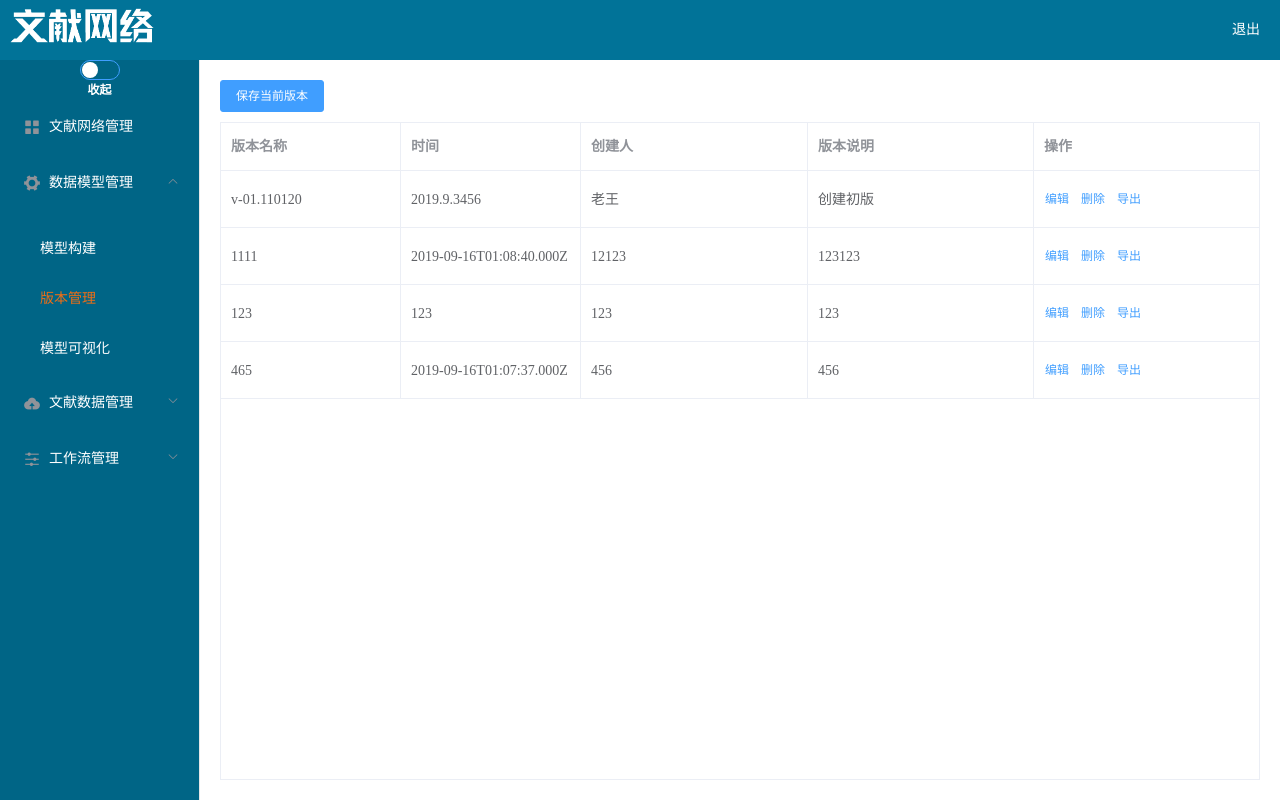
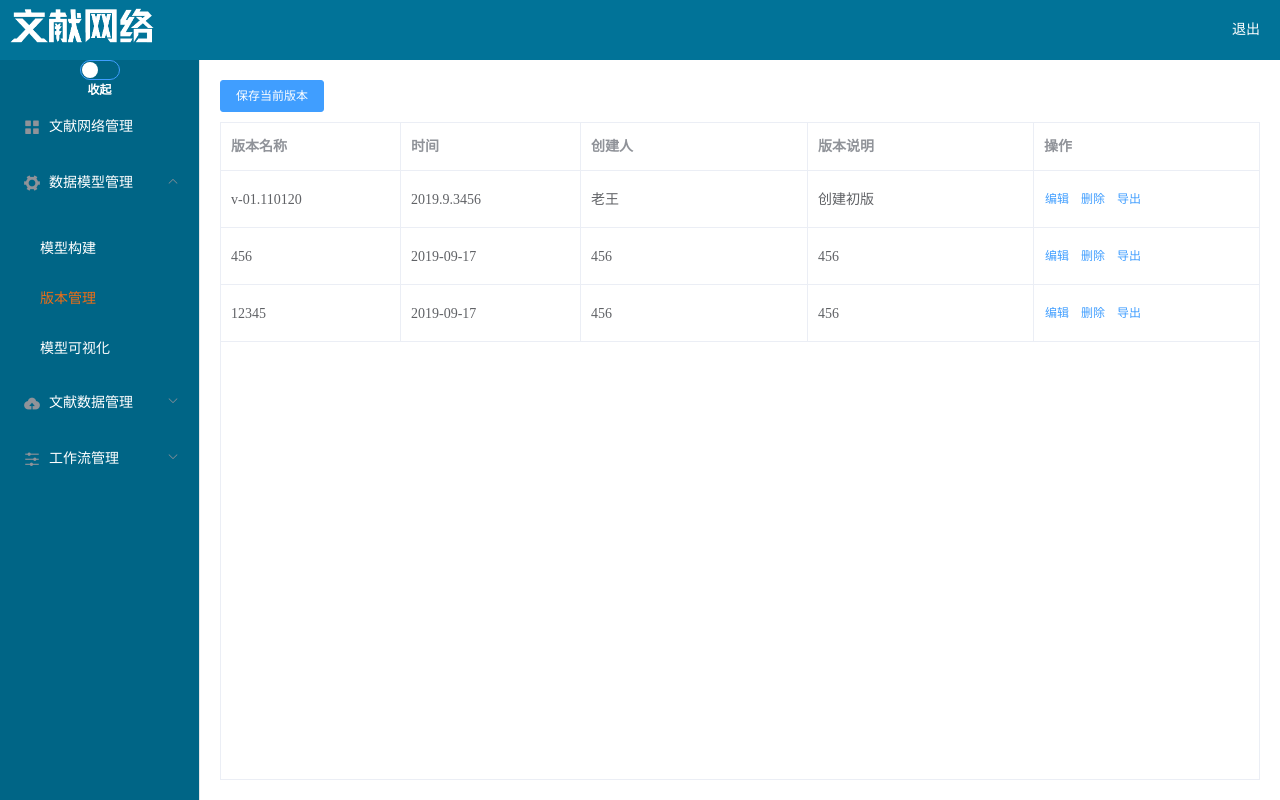
Before and after one commit to xiaobao999/netBack111, a Vue app: page /version in a window 1280 px wide. Built offline with nearby package versions, Linux system fonts and the light colour scheme; data requests are answered from the project's data file; sample sign-in values are in the browser's storage.

Commit message:
修改时间格式和时间对话框样式

```diff
--- a/db.json
+++ b/db.json
@@ -38,6 +38,20 @@
       "atlastime": "2019-09-16T03:51:14.000Z",
       "atlasfield": "1111111",
       "id": 15
+    },
+    {
+      "atlasname": "465",
+      "atlasfounder": "456",
+      "atlastime": "2019-09-17 10:06:02",
+      "atlasfield": "456",
+      "id": 16
+    },
+    {
+      "atlasname": "456",
+      "atlasfounder": "456",
+      "atlastime": "2019-09-17 10:06:16",
+      "atlasfield": "45645",
+      "id": 17
     }
   ],
   "tree_author": [
@@ -376,26 +390,18 @@
       "explain": "创建初版"
     },
     {
-      "name": "1111",
-      "date": "2019-09-16T01:08:40.000Z",
-      "person": "12123",
-      "explain": "123123",
-      "id": 2,
-      "date1": "2019-09-16T01:05:50.000Z"
+      "name": "456",
+      "date": "2019-09-17",
+      "person": "456",
+      "explain": "456",
+      "id": 6
     },
     {
-      "name": "123",
-      "date": "123",
-      "person": "123",
-      "explain": "123",
-      "id": 3
-    },
-    {
-      "name": "465",
-      "date": "2019-09-16T01:07:37.000Z",
+      "name": "12345",
+      "date": "2019-09-17",
       "person": "456",
       "explain": "456",
-      "id": 4
+      "id": 7
     }
   ],
   "progress": [
@@ -422,14 +428,6 @@
       "state": "完成",
       "mechanism": "北京大学",
       "startup": false
-    },
-    {
-      "date": "52156321258",
-      "mechanism": "北京大学",
-      "name": 0,
-      "startup": true,
-      "state": "启动",
-      "id": 4
     }
   ],
   "progresslog": [
--- a/src/components/netment.vue
+++ b/src/components/netment.vue
@@ -35,7 +35,13 @@
           <el-input v-model="form.atlasfounder" autocomplete="off"></el-input>
         </el-form-item>
         <el-form-item label="创建时间：" :label-width="formLabelWidth">
-          <el-date-picker v-model="form.atlastime" type="datetime" placeholder="请选择时间"></el-date-picker>
+          <el-date-picker
+            v-model="form.atlastime"
+            type="datetime"
+            placeholder="请选择时间"
+            format="yyyy 年 MM 月 dd 日 HH 时 mm 分 ss 秒"
+            value-format="yyyy-MM-dd HH:mm:ss"
+          ></el-date-picker>
         </el-form-item>
         <el-form-item label="所属领域：" :label-width="formLabelWidth">
           <el-input v-model="form.atlasfield" autocomplete="off"></el-input>
@@ -258,4 +264,8 @@ li {
 .atlas_list li {
   margin-bottom: 5px;
 }
+.el-date-editor.el-input,
+.el-date-editor.el-input__inner {
+  width: 100%;
+}
 </style>
--- a/src/components/progress.vue
+++ b/src/components/progress.vue
@@ -112,7 +112,7 @@ export default {
     },
     async getdata() {
       const res = await this.$http.get(`progress`);
-      this.tableData = res.data;
+      this.tableData = res.data.reverse();
       console.log(res.data);
     },
     openanimation() {},
--- a/src/components/version.vue
+++ b/src/components/version.vue
@@ -40,7 +40,13 @@
               <el-input v-model="form.name"></el-input>
             </el-form-item>
             <el-form-item label="时间">
-              <el-date-picker v-model="form.date" type="datetime" placeholder="请选择时间"></el-date-picker>
+              <el-date-picker
+                v-model="form.date"
+                type="datetime"
+                placeholder="请选择时间"
+                format="yyyy 年 MM 月 dd 日"
+                value-format="yyyy-MM-dd"
+              ></el-date-picker>
             </el-form-item>
             <el-form-item label="创建人">
               <el-input v-model="form.person"></el-input>
@@ -87,6 +93,10 @@
     height: 100%;
     box-shadow: none;
   }
+  .el-date-editor.el-input,
+  .el-date-editor.el-input__inner {
+    width: 100%;
+  }
 }
 </style>
 <script>
@@ -118,6 +128,7 @@ export default {
       const res = await this.$http.get(`version/${id}`);
       const { data } = res;
       this.form = data;
+      console.log(this.form.date);
     },
     close() {
       this.formshow = false;
```
